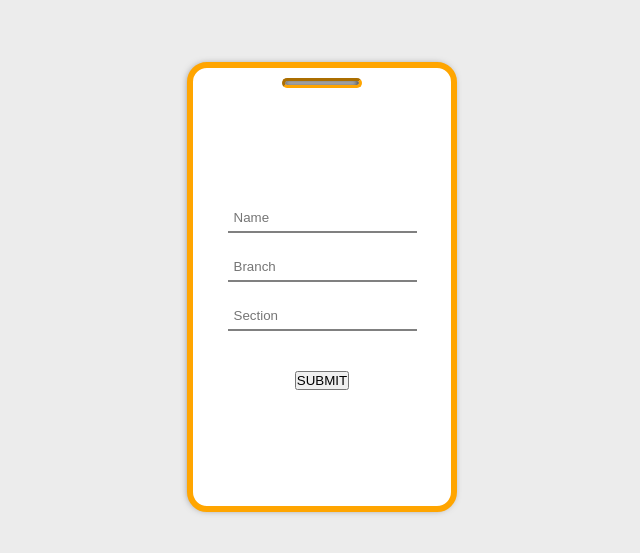
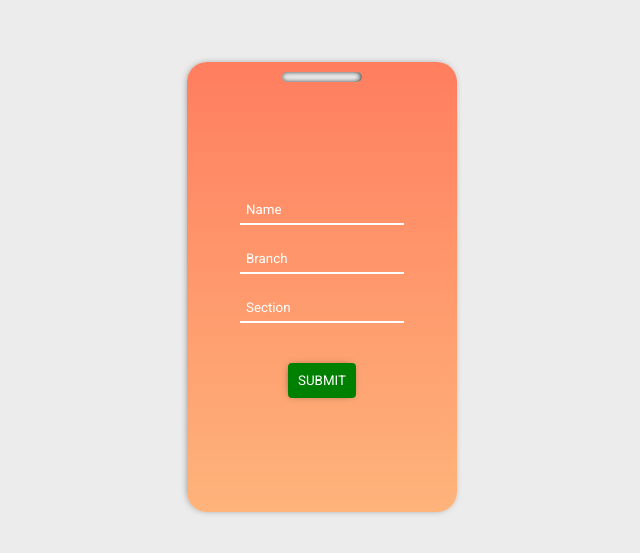
Before and after one commit to Neha126/id_card_generator, a plain HTML site: page index.html in a window 1280 px wide. Shown: the part 113-666 px from the top of the page, without its empty margins (318-958 px from the left). Drawn offline with Linux system fonts and the light colour scheme; grey boxes are pictures that could not be loaded.

Commit message:
added new page,used localstorage and changed styling of card

```diff
--- /dev/null
+++ b/id_card.css
@@ -0,0 +1,50 @@
+* {
+  margin: 0;
+  padding: 0;
+  box-sizing: border-box;
+  font-family: "Roboto", sans-serif;
+  color: #4e4e4e;
+}
+body {
+  background-color: #ececec;
+}
+
+.container {
+  height: 100vh;
+  width: 100vw;
+  display: flex;
+  align-items: center;
+  justify-content: center;
+  perspective: 1000px;
+}
+.back-card {
+  height: 450px;
+  width: 270px;
+  background-image: linear-gradient(#ff7e5f, #feb47b);
+
+  display: flex;
+  border-radius: 20px;
+  box-shadow: -1px 0px 9px -4px rgba(0, 0, 0, 0.75);
+  flex-direction: column;
+  align-items: center;
+}
+.top {
+  height: 10px;
+  width: 80px;
+  background: #ececec;
+  margin-top: 10px;
+  border-radius: 10px;
+  box-shadow: inset -1px 0px 5px 0px rgba(0, 0, 0, 0.75);
+  /* border: 3px inset rgba(255, 165, 0); */
+}
+img {
+  margin-top: 50px;
+  border-radius: 50%;
+  margin-bottom: 20px;
+}
+p {
+  font-size: 15px;
+  margin-bottom: 15px;
+  text-align: justify;
+  color: black;
+}
--- a/index.css
+++ b/index.css
@@ -2,6 +2,8 @@
   margin: 0;
   padding: 0;
   box-sizing: border-box;
+  font-family: "Roboto", sans-serif;
+  color: #fff;
 }
 body {
   background-color: #ececec;
@@ -14,17 +16,15 @@ body {
   justify-content: center;
   perspective: 1000px;
 }
-.card,
-.back-card {
+.card {
   height: 450px;
   width: 270px;
-  background: #fff;
+  background-image: linear-gradient(#ff7e5f, #feb47b);
   display: flex;
   border-radius: 20px;
   box-shadow: -1px 0px 9px -4px rgba(0, 0, 0, 0.75);
   flex-direction: column;
   align-items: center;
-  border: 6px solid orange;
 }
 .top {
   height: 10px;
@@ -33,7 +33,6 @@ body {
   margin-top: 10px;
   border-radius: 10px;
   box-shadow: inset -1px 0px 5px 0px rgba(0, 0, 0, 0.75);
-  border: 3px inset rgba(255, 165, 0);
 }
 .form {
   display: flex;
@@ -45,17 +44,28 @@ body {
 }
 input {
   border: transparent;
-  border-bottom: 2px solid gray;
+  border-bottom: 2px solid #fff;
   margin-bottom: 20px;
   padding: 6px;
   outline: 0;
+  background: transparent;
+}
+::placeholder {
+  color: #fff;
 }
 .butn {
   margin-top: 20px;
 }
 .btn {
+  padding: 10px;
   cursor: pointer;
+  background: green;
+  border-radius: 4px;
+  border: 0px;
+  box-shadow: -1px 0px 9px -4px rgba(0, 0, 0, 0.75);
 }
+/* loader */
+
 .loader {
   display: flex;
   justify-content: center;
@@ -78,44 +88,6 @@ input {
     transform: rotate(360deg);
   }
 }
-
-/* back card*/
-img {
-  margin-top: 50px;
-  border-radius: 50%;
-  margin-bottom: 20px;
-}
-
-.container.flipped .container__inner {
-  transform: rotateY(180deg);
-}
-.back-card {
-  transform: rotateY(180deg);
-}
-
-.container__inner {
-  position: relative;
-  width: 270px;
-  height: 450px;
-  text-align: center;
-  transition: transform 0.8s;
-  transform-style: preserve-3d;
-  -webkit-backface-visibility: hidden;
-  backface-visibility: hidden;
-}
-.card,
-.back-card {
-  position: absolute;
-  width: 270px;
-  height: 450px;
-  -webkit-backface-visibility: hidden;
-  backface-visibility: hidden;
-}
-p {
-  font-size: 20px;
-  margin-bottom: 15px;
-  text-align: justify;
-}
 .loading {
   display: none;
 }
--- a/index.html
+++ b/index.html
@@ -6,6 +6,12 @@
     <meta name="viewport" content="width=device-width, initial-scale=1.0" />
     <title>ID CARD</title>
     <link rel="stylesheet" href="index.css" />
+    <link rel="preconnect" href="https://fonts.googleapis.com" />
+    <link rel="preconnect" href="https://fonts.gstatic.com" crossorigin />
+    <link
+      href="https://fonts.googleapis.com/css2?family=Roboto&display=swap"
+      rel="stylesheet"
+    />
   </head>
 
   <body>
@@ -27,18 +33,6 @@
             </form>
           </div>
         </div>
-        <div class="back-card">
-          <div class="top"></div>
-          <div class="image">
-            <img src="https://picsum.photos/100/100" />
-          </div>
-          <div class="intro">
-            <p class="sId"></p>
-            <p class="name"></p>
-            <p class="branch"></p>
-            <p class="section"></p>
-          </div>
-        </div>
       </div>
     </div>
 
--- a/index.js
+++ b/index.js
@@ -5,18 +5,17 @@ document.querySelector(".btn").addEventListener("click", function (e) {
   if (valid) {
     document.querySelector(".loading").style.display = "block";
     var val = Math.floor(1000 + Math.random() * 9000);
-    document.querySelector(".sId").textContent = val;
+    localStorage.setItem("sId", val);
     let fullName = document.getElementById("name1").value;
-    document.querySelector(".name").innerHTML = fullName;
+    localStorage.setItem("name", fullName);
 
     let Branch = document.getElementById("branch1").value;
-    document.querySelector(".branch").innerHTML = Branch;
+    localStorage.setItem("branch", Branch);
 
     let Section = document.getElementById("section1").value;
-    document.querySelector(".section").innerHTML = Section;
-    setTimeout(() => {
-      document.getElementById("container").classList.add("flipped");
-    }, 2000);
+    localStorage.setItem("section", Section);
+
+    window.location.href = "/id_card.html";
   } else {
     showError("Please enter valid input...");
   }
```
Also changed, not shown: id_card.html (added, +33 -0 lines), id_card.js (added, +11 -0 lines).
